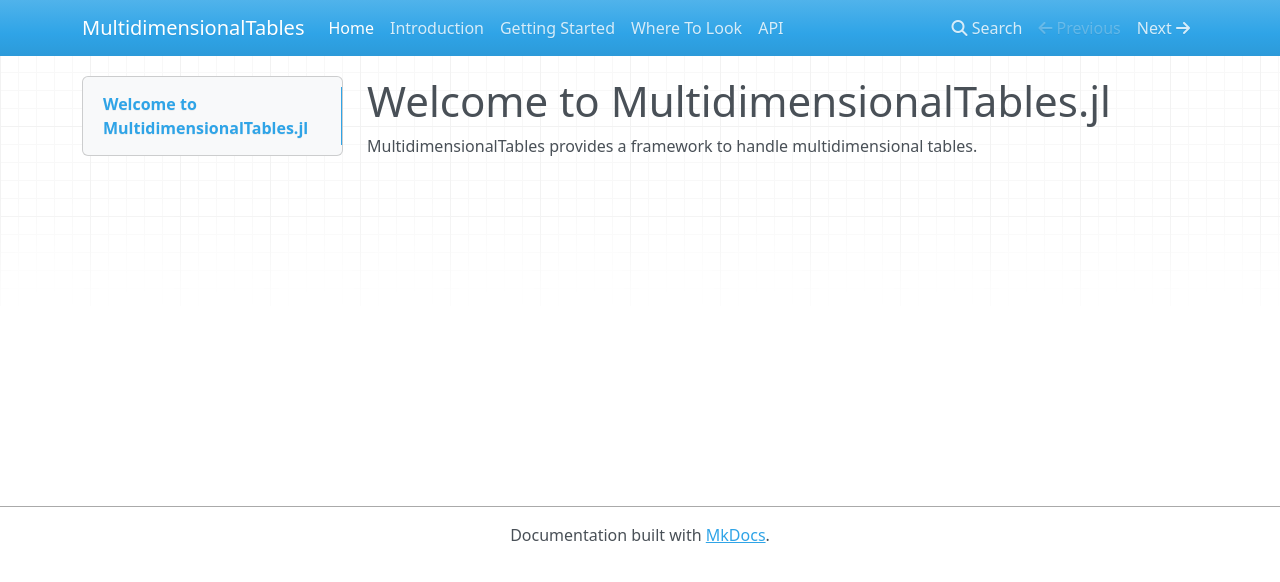
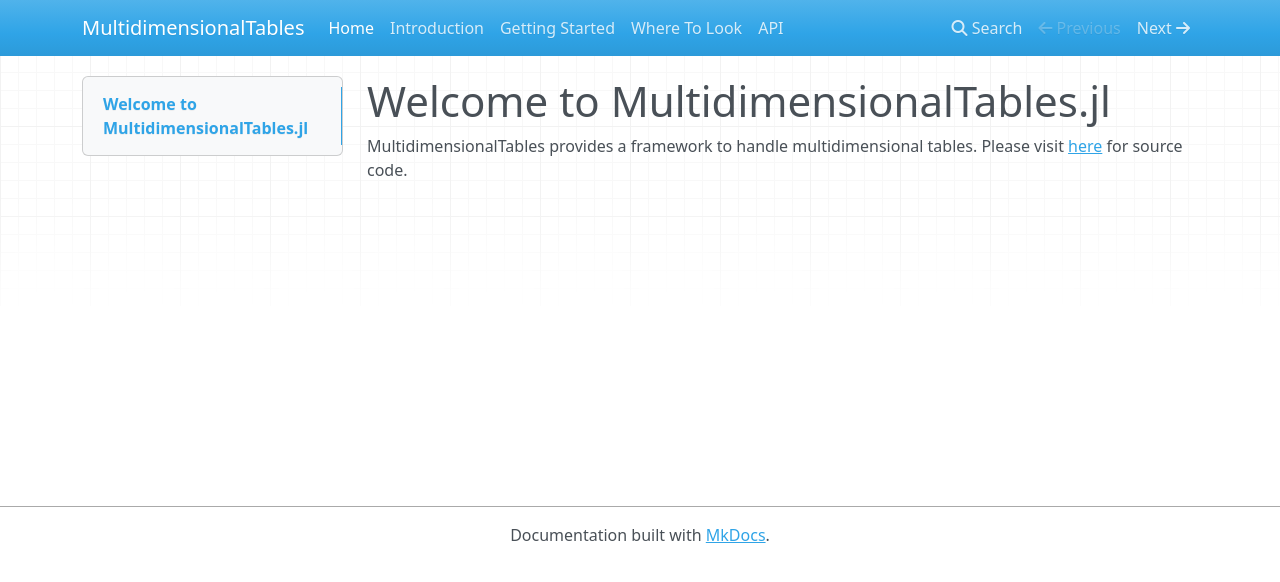
Before and after one commit to c-s/DataCubes.jl, an MkDocs documentation site: the page built from docs/index.md, in a window 1280 px wide. Shown: the top 582 px of the page. Built offline with MkDocs 1.6.1, drawn with Linux system fonts in a browser that asks for light colours; nearby versions of some CDN libraries; old or Windows-style settings are respelled for this version of MkDocs.

```diff
--- a/docs/index.md
+++ b/docs/index.md
@@ -1,3 +1,4 @@
 # Welcome to MultidimensionalTables.jl
 
 MultidimensionalTables provides a framework to handle multidimensional tables.
+Please visit [here](https://github.com/c-s/MultidimensionalTables.jl) for source code.
```
Also changed, not shown: 15 other files.
